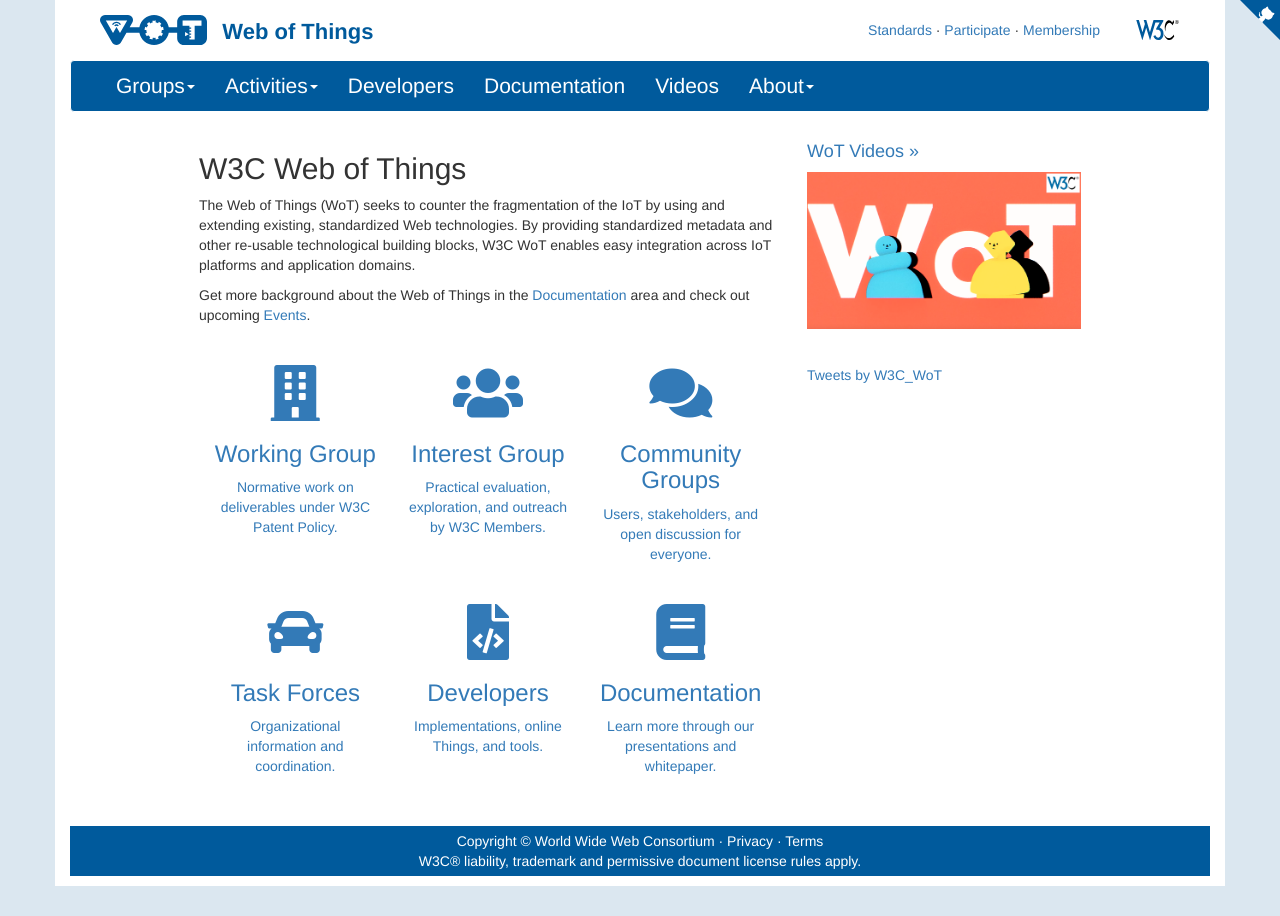
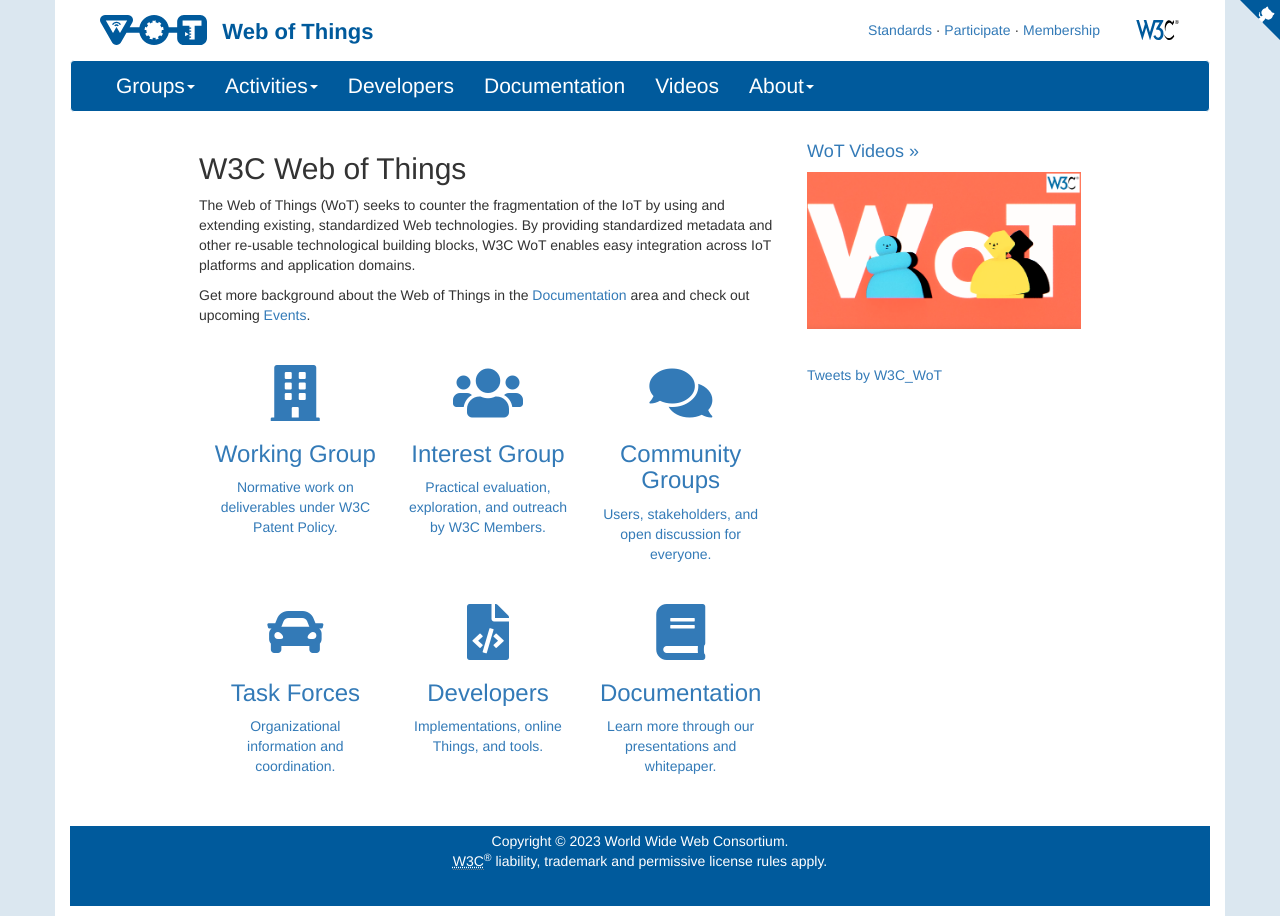
Before and after one commit to w3c/wot-marketing, a Jekyll site: the page built from docs/index.html, in a window 1280 px wide. Built offline with Jekyll 4.4.1, drawn with Linux system fonts in a browser that asks for light colours; nearby versions of some CDN libraries; comment, search, counter and statistics services are not loaded.

Commit message:
same copyright statement as W3.org
I think it might be easier to retain exactly the same copyright statement as the rest of the W3C site. I added "target="_blank" in case it matters to you since I found it elsewhere in the document.

```diff
--- a/docs/_layouts/default.html
+++ b/docs/_layouts/default.html
@@ -227,9 +227,7 @@
 	<footer class="page-footer font-small">
 	  <!-- Copyright -->
 	  <div class="footer-copyright text-center py-3">
-		Copyright © <a href="https://www.w3.org" target="_blank">World Wide Web Consortium</a> · <a href="https://www.w3.org/Consortium/Legal/privacy-statement" target="_blank">Privacy</a> · <a href="http://www.w3.org/Consortium/Legal/ipr-notice" target="_blank">Terms</a>
-		<br />
-		W3C® <a href="https://www.w3.org/Consortium/Legal/ipr-notice#Legal_Disclaimer" target="_blank">liability</a>, <a href="https://www.w3.org/Consortium/Legal/ipr-notice#W3C_Trademarks"  target="_blank">trademark</a> and <a href="https://www.w3.org/Consortium/Legal/copyright-software" target="_blank">permissive document license</a> rules apply.
+	  <p class="copyright">Copyright © 2023 <a target="_blank" href="https://www.w3.org/">World Wide Web Consortium</a>.<br /> <abbr title="World Wide Web Consortium">W3C</abbr><sup>®</sup> <a target="_blank" href="https://www.w3.org/policies/#disclaimers">liability</a>, <a target="_blank" href="https://www.w3.org/policies/#trademarks">trademark</a> and <a rel="license" target="_blank"  href="https://www.w3.org/copyright/document-license/" title="W3C Document License">permissive license</a> rules apply.</p>
         <br />
 	  </div>
 	  <!-- Copyright -->
```
